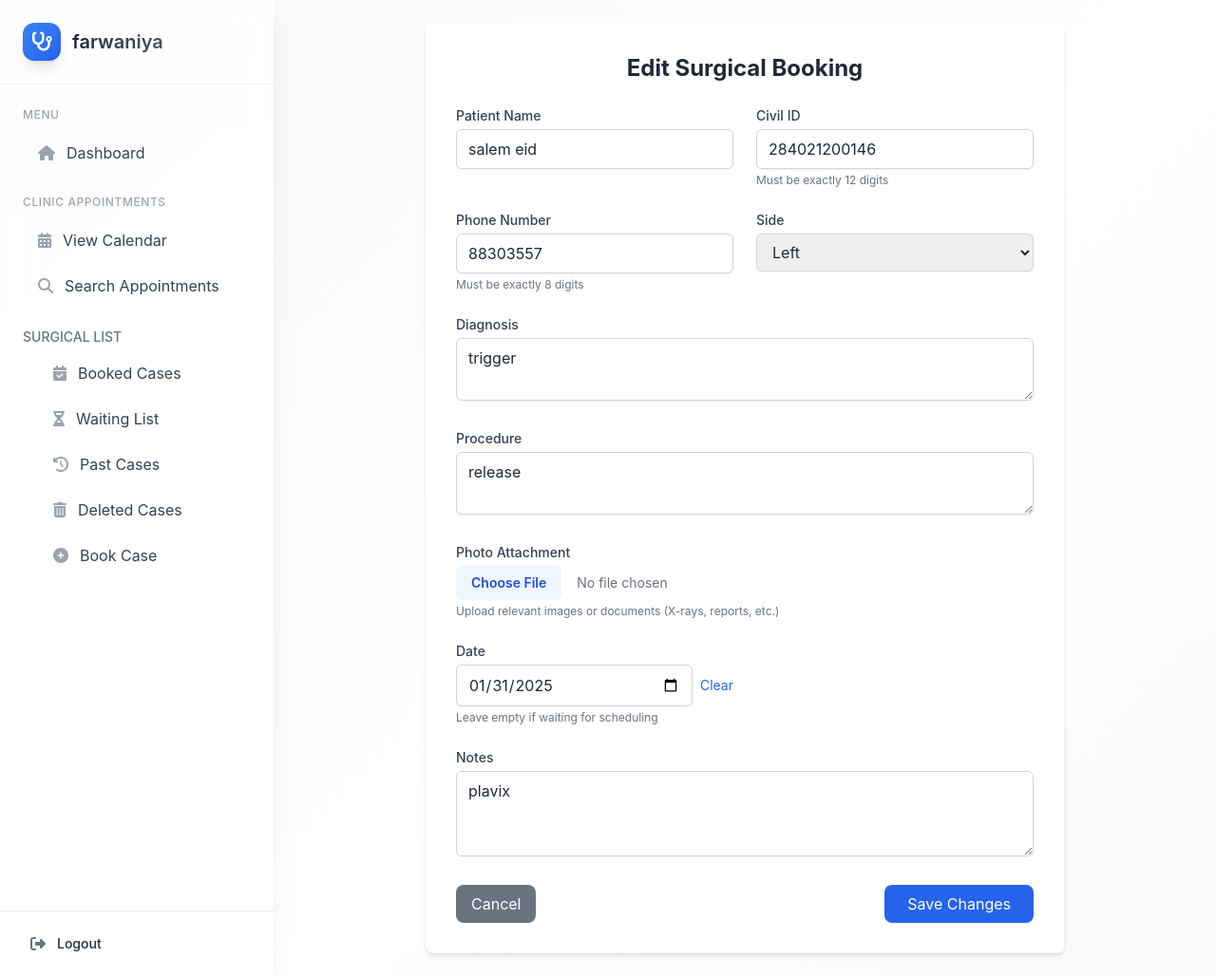
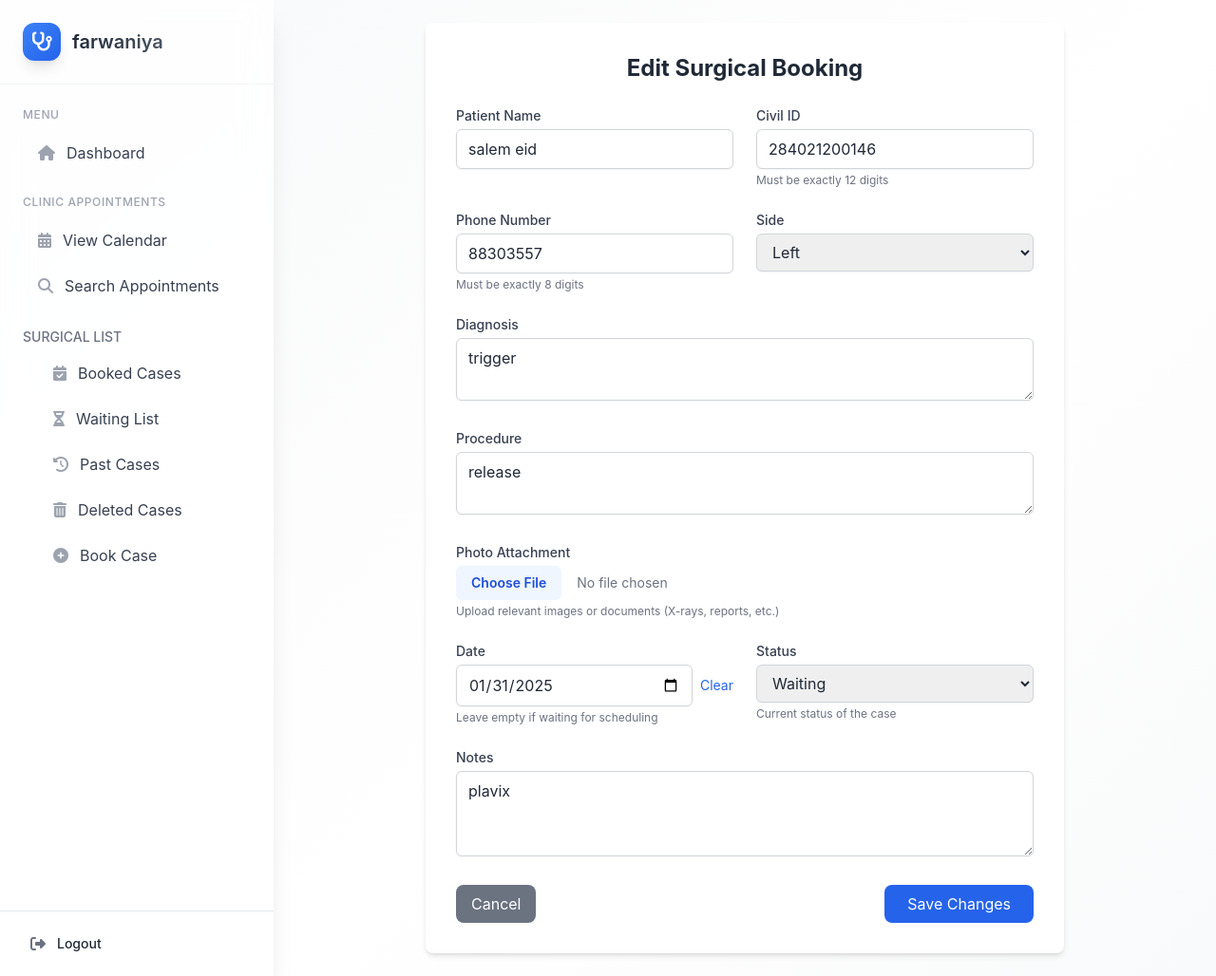
Before and after one commit to alqaseer/clinic, a Django app: a page that uses core/templates/edit_surgical_booking.html in a window 1280 px wide. Shown: the whole page at 95% size. Run offline with Django 5.2, Linux system fonts and the light colour scheme; a user stored in the database is signed in; data comes from the database, SQL or seed files in the repository; some libraries are stand-ins or nearby versions.

Commit message:
mohammadi waiting list

```diff
--- a/core/forms.py
+++ b/core/forms.py
@@ -44,7 +44,7 @@ class CustomUserCreationForm(forms.ModelForm):
 class SurgicalBookingForm(forms.ModelForm):
     class Meta:
         model = SurgicalBooking
-        fields = ['name', 'phone', 'civil_id', 'diagnosis', 'procedure', 'side', 'date', 'notes', 'photo_attachment']
+        fields = ['name', 'phone', 'civil_id', 'diagnosis', 'procedure', 'side', 'date', 'status', 'notes', 'photo_attachment']
         widgets = {
             'date': forms.DateInput(attrs={'type': 'date'}),  # Use a date picker
         }
--- a/core/models.py
+++ b/core/models.py
@@ -57,6 +57,15 @@ class SurgicalBooking(models.Model):
         (LEFT, 'Left'),
         (NA, 'Not Applicable'),
     ]
+    # Status choices
+    WAITING = 'waiting'
+    SENT_FOR_ANESTHESIA = 'sent_for_anesthesia'
+    READY = 'ready'
+    STATUS_CHOICES = [
+        (WAITING, 'Waiting'),
+        (SENT_FOR_ANESTHESIA, 'Sent for Anesthesia'),
+        (READY, 'Ready'),
+    ]
 
     workspace = models.ForeignKey('Workspace', on_delete=models.CASCADE, related_name='surgical_bookings')
     name = models.CharField(max_length=255)
@@ -76,6 +85,11 @@ class SurgicalBooking(models.Model):
             ('deleted', 'Deleted')
         ],
         default='waiting'
+    )
+    status = models.CharField(
+    max_length=20,
+    choices=STATUS_CHOICES,
+    default=WAITING  # This equals 'waiting'
     )
     created_at = models.DateTimeField(auto_now_add=True)
     photo_attachment = models.ImageField(upload_to="surgical_attachments/", blank=True, null=True)
--- a/core/templates/edit_surgical_booking.html
+++ b/core/templates/edit_surgical_booking.html
@@ -129,6 +129,18 @@
                     </button>
                 </div>
                 <p class="mt-1 text-xs text-gray-500">Leave empty if waiting for scheduling</p>
+            </div>
+
+            <!-- Status Selection -->
+            <div>
+                <label for="id_status" class="block text-sm font-medium text-gray-700 mb-1">Status</label>
+                <select name="status" id="id_status"
+                    class="w-full px-3 py-2 border border-gray-300 rounded-md shadow-sm focus:ring-blue-500 focus:border-blue-500">
+                    <option value="waiting" {% if form.status.value == "waiting" %}selected{% endif %}>Waiting</option>
+                    <option value="sent_for_anesthesia" {% if form.status.value == "sent_for_anesthesia" %}selected{% endif %}>Sent for Anesthesia</option>
+                    <option value="ready" {% if form.status.value == "ready" %}selected{% endif %}>Ready</option>
+                </select>
+                <p class="mt-1 text-xs text-gray-500">Current status of the case</p>
             </div>
         </div>
 
--- a/core/views.py
+++ b/core/views.py
@@ -270,13 +270,37 @@ def waiting_list(request, workspace_name):
     if request.user.workspace != workspace and request.user != workspace.admin:
         return redirect('login')
 
+    # Get status filter from request
+    status_filter = request.GET.get('status', 'all')
+
+    # Base queryset - cases where date is empty
     cases = SurgicalBooking.objects.filter(
         workspace=workspace,
         date__isnull=True,  # Date is empty (null)
-        status__in=['booked', 'waiting', 'past']  # Exclude 'deleted' cases
-    ).order_by('created_at')  # Arrange by creation date, newest first
-
-    return render(request, 'waiting_list.html', {'cases': cases, 'workspace': workspace})
+    )
+
+    # Apply status filter
+    if status_filter == 'all':
+        cases = cases.filter(status__in=['waiting', 'sent_for_anesthesia', 'ready'])
+    else:
+        cases = cases.filter(status=status_filter)
+
+    cases = cases.order_by('created_at')  # Arrange by creation date
+
+    # Status choices for the dropdown
+    status_choices = [
+        ('all', 'All'),
+        ('waiting', 'Waiting'),
+        ('sent_for_anesthesia', 'Sent for Anesthesia'),
+        ('ready', 'Ready'),
+    ]
+
+    return render(request, 'waiting_list.html', {
+        'cases': cases,
+        'workspace': workspace,
+        'status_choices': status_choices,
+        'selected_status': status_filter
+    })
 
 
 @login_required
@@ -329,10 +353,9 @@ def add_surgical_booking(request, workspace_name):
         if form.is_valid():
             booking = form.save(commit=False)
             booking.workspace = workspace  # Assign the booking to the current workspace
-            if booking.date:
-                booking.status = 'booked'
-            else:
-                booking.status = 'waiting'
+
+            # Note: Remove the automatic status assignment since user can now choose
+            # The status will be set based on the form selection
             booking.save()
 
             # Add new ActionLog entry
```
Also changed, not shown: core/templates/add_surgical_booking.html (+12 -0 lines), core/templates/waiting_list.html (+36 -1 lines), core/migrations/0020_alter_surgicalbooking_status.py (added).
